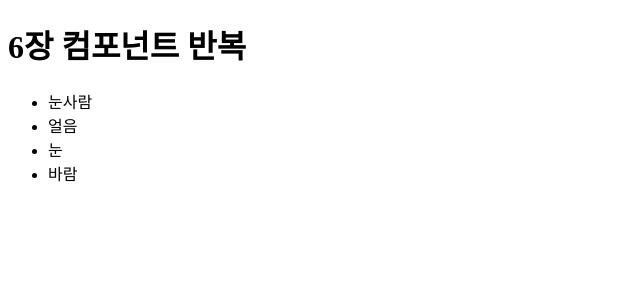
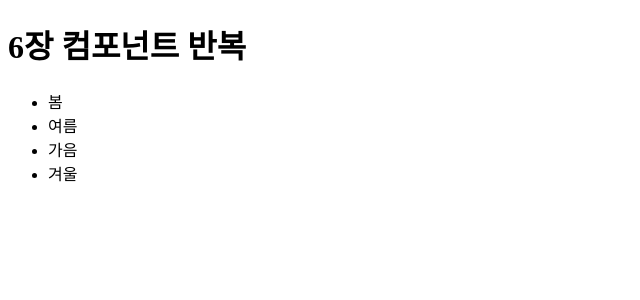
Before and after one commit to kororo11/Technology_React, a React (Create React App) app in the folder 06/hello-react/: page / in a window 1280 px wide. Shown: the top 300 px of the page, without its empty margins (0-640 px from the left). Built offline with nearby package versions, Linux system fonts and the light colour scheme.

Commit message:
key 설정하기
리액트에서 key는 컴포넌트 배열을 렌더링 했을 때 어떤 원소에 변동이 있었는지 알아내려고 사용 합니다. 이 예제는 고유한 key 가 없기 때문에 index 를 사용 했습니다.

```diff
--- a/06/hello-react/src/IterationSample.js
+++ b/06/hello-react/src/IterationSample.js
@@ -1,10 +1,14 @@
 import React from 'react';
 
 const IterationSample = () => {
-	const names = ['눈사람', '얼음', '눈', '바람'];
-	const nameList = names.map(name => <li>{name}</li>);
+	const names = ['봄', '여름', '가음', '겨울'];
+	const nameList = names.map((name, index) => <li key={index}>{name}</li>);
 
-	return <ul>{nameList}</ul>;
+	return (
+		<div>
+			<ul>{nameList}</ul>
+		</div>
+	);
 };
 
 export default IterationSample;
```
